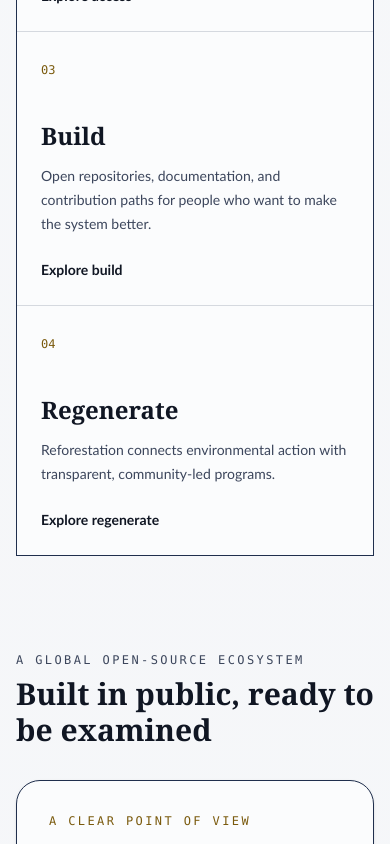
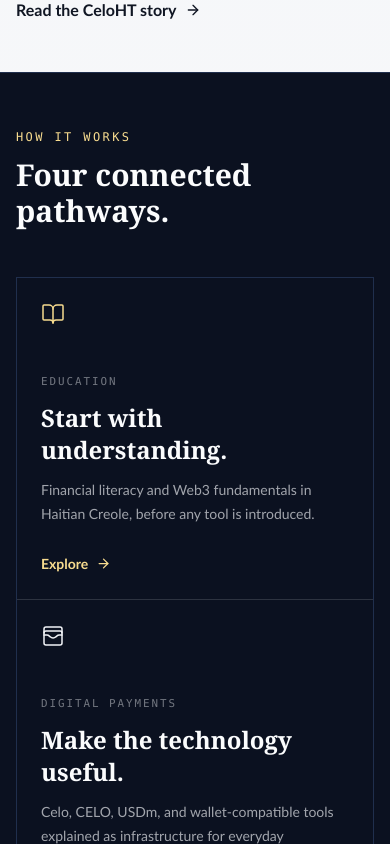
Before and after one commit to Celo-HaiTi/celoht-siteweb, a Next.js app: page / in a window 390 px wide. Shown: the part 1900-2744 px from the top of the page. Built offline with nearby package versions, Linux system fonts and the light colour scheme; no server answers.

Commit message:
Redesign homepage for international presentation

```diff
--- a/src/app/page.tsx
+++ b/src/app/page.tsx
@@ -1,17 +1,20 @@
 import type { Metadata } from "next";
 import Link from "next/link";
+import {
+  ArrowRight,
+  ArrowUpRight,
+  BookOpen,
+  Code2,
+  Globe2,
+  Leaf,
+  UsersRound,
+  WalletCards,
+} from "lucide-react";
+import { CTASection } from "@/components/CTASection";
 import { Hero } from "@/components/Hero";
 import { Section } from "@/components/Section";
-import { PillarCard } from "@/components/PillarCard";
-import { CTASection } from "@/components/CTASection";
-import {
-  SITE_URL,
-  DAPP_URL,
-  GITHUB_ORG_URL,
-  GITHUB_DAPP_URL,
-  GITHUB_FLAGSHIP_URL,
-  GITHUB_WEBSITE_URL,
-} from "@/lib/constants";
+import { StatGrid } from "@/components/StatGrid";
+import { GITHUB_DAPP_URL, GITHUB_FLAGSHIP_URL, GITHUB_ORG_URL, SITE_URL, DAPP_URL } from "@/lib/constants";
 
 export const metadata: Metadata = {
   title: "CeloHT | Open-source Haitian Web3 infrastructure",
@@ -27,9 +30,68 @@ const jsonLd = {
   url: SITE_URL,
   logo: `${SITE_URL}/celoht-logo.png`,
   description:
-    "A community-driven, open-source initiative expanding financial inclusion through education, a community agent network, and reforestation, built on the Celo ecosystem.",
+    "An open-source Haitian Web3 initiative building practical pathways through financial inclusion, education, digital payments, and community action on Celo.",
   sameAs: ["https://twitter.com/CeloHtOfficial", GITHUB_ORG_URL, "https://medium.com/@celoht3"],
 };
+
+const ecosystemPaths = [
+  {
+    icon: BookOpen,
+    label: "Education",
+    title: "Start with understanding.",
+    copy: "Financial literacy and Web3 fundamentals in Haitian Creole, before any tool is introduced.",
+    href: "/education",
+    iconClass: "text-gold-300",
+  },
+  {
+    icon: WalletCards,
+    label: "Digital payments",
+    title: "Make the technology useful.",
+    copy: "Celo, CELO, USDm, and wallet-compatible tools explained as infrastructure for everyday participation.",
+    href: "/technology",
+    iconClass: "text-parchment-100",
+  },
+  {
+    icon: UsersRound,
+    label: "Entrepreneurship",
+    title: "Connect people to opportunity.",
+    copy: "A community agent network creates a human bridge between cash, digital payments, and local economic activity.",
+    href: "/agent-network",
+    iconClass: "text-forest-400",
+  },
+  {
+    icon: Leaf,
+    label: "Community development",
+    title: "Build for the long term.",
+    copy: "Reforestation and environmental education make community development part of the product story.",
+    href: "/reforestation",
+    iconClass: "text-forest-400",
+  },
+];
+
+const projectLinks = [
+  {
+    label: "CeloHT DApp",
+    description: "The interactive product layer for the CeloHT ecosystem.",
+    href: DAPP_URL,
+    external: true,
+  },
+  {
+    label: "Education",
+    description: "Learning resources for financial literacy and Web3 fundamentals.",
+    href: "/education",
+  },
+  {
+    label: "Agent Network",
+    description: "A community-led access layer for digital payments and wallet support.",
+    href: "/agent-network",
+  },
+  {
+    label: "Reforestation",
+    description: "Environmental action connected to transparent community programs.",
+    href: "/reforestation",
+  },
+];
 
 export default function HomePage() {
   return (
@@ -41,207 +103,186 @@ export default function HomePage() {
 
       <Hero />
 
-      <Section
-        eyebrow="The CeloHT ecosystem"
-        title="A practical stack for participation"
-        className="pt-16 sm:pt-20"
-      >
-        <div className="grid gap-px overflow-hidden border border-navy-700/15 bg-navy-700/15 dark:border-parchment-100/10 dark:bg-parchment-100/10 sm:grid-cols-2 lg:grid-cols-4">
-          {[
-            {
-              index: "01",
-              title: "Learn",
-              copy: "Creole-first financial literacy and Web3 education before any tool is introduced.",
-              href: "/education",
-            },
-            {
-              index: "02",
-              title: "Access",
-              copy: "Community agents help bridge everyday users to digital payments and wallet support.",
-              href: "/agent-network",
-            },
-            {
-              index: "03",
-              title: "Build",
-              copy: "Open repositories, documentation, and contribution paths for people who want to make the system better.",
-              href: "/developers",
-            },
-            {
-              index: "04",
-              title: "Regenerate",
-              copy: "Reforestation connects environmental action with transparent, community-led programs.",
-              href: "/reforestation",
-            },
-          ].map((item) => (
+      <Section eyebrow="The CeloHT proposition" title="Technology is only useful when people can enter it">
+        <div className="grid gap-10 lg:grid-cols-[0.8fr_1.2fr] lg:gap-20">
+          <p className="font-display text-3xl leading-tight text-ink dark:text-parchment-50 sm:text-4xl">
+            A Haitian point of view on open financial infrastructure.
+          </p>
+          <div className="max-w-2xl space-y-5 text-base leading-7 text-ink-soft dark:text-parchment-100/70">
+            <p>
+              CeloHT is an open-source initiative built on the Celo ecosystem. It brings together
+              education, digital payments, entrepreneurship, and community development in a way
+              that is practical, public, and grounded in Haiti.
+            </p>
+            <p>
+              The work starts with understanding. From there, people can access tools, participate
+              in a community, and contribute to the systems being built around them.
+            </p>
             <Link
-              key={item.index}
-              href={item.href}
-              className="group bg-parchment-50 p-6 transition-colors hover:bg-gold-500/10 dark:bg-navy-900 dark:hover:bg-navy-800"
+              href="/about"
+              className="group inline-flex items-center gap-2 font-semibold text-ink underline-offset-4 hover:underline dark:text-parchment-50"
             >
-              <span className="font-mono text-xs text-gold-800 dark:text-gold-300">{item.index}</span>
-              <h3 className="mt-10 font-display text-2xl font-semibold">{item.title}</h3>
-              <p className="mt-3 text-sm leading-6 text-ink-soft dark:text-parchment-100/65">{item.copy}</p>
-              <span className="mt-6 inline-flex text-sm font-semibold text-ink underline-offset-4 group-hover:underline dark:text-parchment-100">
-                Explore {item.title.toLowerCase()}
-              </span>
+              Read the CeloHT story
+              <ArrowRight size={16} aria-hidden="true" className="transition-transform group-hover:translate-x-1" />
             </Link>
-          ))}
-        </div>
-      </Section>
-
-      <Section eyebrow="A global open-source ecosystem" title="Built in public, ready to be examined">
-        <div className="grid gap-6 lg:grid-cols-[1.1fr_0.9fr]">
-          <div className="rounded-3xl border border-navy-700/10 bg-parchment-50 p-8 shadow-sm dark:border-parchment-100/10 dark:bg-navy-900">
-            <p className="font-mono text-xs uppercase tracking-[0.2em] text-gold-800 dark:text-gold-300">
-              A clear point of view
-            </p>
-            <p className="mt-4 max-w-2xl text-lg text-ink-soft dark:text-parchment-100/75">
-              CeloHT connects education, community access, and digital tools around a simple
-              principle: useful infrastructure should be understandable, inspectable, and shaped
-              with the people who rely on it.
-            </p>
-            <div className="mt-6 flex flex-wrap gap-3">
-              <Link
-                href={DAPP_URL}
-                target="_blank"
-                rel="noreferrer"
-                className="rounded-full bg-gold-500 px-5 py-2.5 text-sm font-semibold text-navy-950 transition-colors hover:bg-gold-600"
-              >
-                Launch CeloHT DApp
-              </Link>
-              <Link
-                href="/documentation"
-                className="rounded-full border border-navy-700/15 px-5 py-2.5 text-sm font-semibold text-ink transition-colors hover:border-gold-500 hover:bg-gold-500/10 dark:border-parchment-100/20 dark:text-parchment-100"
-              >
-                Explore documentation
-              </Link>
-            </div>
-          </div>
-
-          <div className="rounded-3xl border border-forest-500/20 bg-forest-500/10 p-8 dark:border-forest-400/25">
-            <p className="font-mono text-xs uppercase tracking-[0.2em] text-forest-600 dark:text-forest-300">
-              What is open today
-            </p>
-            <ul className="mt-4 space-y-3 text-sm text-ink-soft dark:text-parchment-100/80">
-              <li>• The flagship repository and product documentation</li>
-              <li>• A public dApp codebase and technical roadmap</li>
-              <li>• Governance, security, and contribution policies</li>
-              <li>• A live website with a direct path to the CeloHT DApp</li>
-            </ul>
           </div>
         </div>
       </Section>
 
-      <Section eyebrow="Three permanent pillars" title="One initiative, three ways to grow">
-        <div className="grid gap-6 sm:grid-cols-3">
-          <PillarCard
-            number="01"
-            title="Education"
-            description="Financial literacy and Web3 fundamentals, taught in Haitian Creole before any tool is introduced."
-            href="/education"
-            accent="gold"
-            icon="📘"
-          />
-          <PillarCard
-            number="02"
-            title="Agent Network"
-            description="Trained community members who handle cash-in, cash-out, and hands-on Valora support."
-            href="/agent-network"
-            accent="navy"
-            icon="🤝"
-          />
-          <PillarCard
-            number="03"
-            title="Reforestation"
-            description="Tree planting tied to verified action and rewarded in USDm  -  growth you can see."
-            href="/reforestation"
-            accent="forest"
-            icon="🌱"
-          />
+      <section className="border-y border-navy-700/10 bg-navy-950 text-parchment-50 dark:border-parchment-100/10">
+        <div className="mx-auto max-w-6xl px-4 py-14 sm:px-6 sm:py-20">
+          <div className="max-w-2xl">
+            <p className="font-mono text-xs uppercase tracking-[0.2em] text-gold-300">How it works</p>
+            <h2 className="mt-3 font-display text-3xl font-semibold sm:text-5xl">
+              Four connected pathways.
+            </h2>
+          </div>
+          <div className="mt-12 grid gap-px overflow-hidden border border-parchment-100/15 bg-parchment-100/15 sm:grid-cols-2 lg:grid-cols-4">
+            {ecosystemPaths.map((item) => {
+              const Icon = item.icon;
+              return (
+                <Link
+                  key={item.label}
+                  href={item.href}
+                  className="group bg-navy-950 p-6 transition-colors hover:bg-navy-800"
+                >
+                  <Icon size={24} strokeWidth={1.5} className={item.iconClass} aria-hidden="true" />
+                  <p className="mt-12 font-mono text-[0.68rem] uppercase tracking-[0.18em] text-parchment-100/45">
+                    {item.label}
+                  </p>
+                  <h3 className="mt-3 font-display text-2xl font-semibold">{item.title}</h3>
+                  <p className="mt-3 text-sm leading-6 text-parchment-100/65">{item.copy}</p>
+                  <span className="mt-7 inline-flex items-center gap-2 text-sm font-semibold text-gold-300">
+                    Explore <ArrowRight size={15} aria-hidden="true" className="transition-transform group-hover:translate-x-1" />
+                  </span>
+                </Link>
+              );
+            })}
+          </div>
+        </div>
+      </section>
+
+      <Section eyebrow="The ecosystem" title="A product story with more than one entry point">
+        <div className="grid gap-12 lg:grid-cols-[1fr_0.7fr] lg:gap-20">
+          <div>
+            <p className="max-w-2xl text-lg leading-8 text-ink-soft dark:text-parchment-100/70">
+              The CeloHT ecosystem is designed as a progression: learn the context, access the
+              tools, build with others, and create community value over time.
+            </p>
+            <div className="mt-10 divide-y divide-navy-700/15 border-y border-navy-700/15 dark:divide-parchment-100/10 dark:border-parchment-100/10">
+              {projectLinks.map((item, index) => {
+                const content = (
+                  <>
+                    <span className="font-mono text-xs text-gold-800 dark:text-gold-300">0{index + 1}</span>
+                    <span className="ml-6 flex-1">
+                      <strong className="block font-display text-xl font-semibold">{item.label}</strong>
+                      <span className="mt-1 block text-sm text-ink-soft dark:text-parchment-100/60">{item.description}</span>
+                    </span>
+                    {item.external ? <ArrowUpRight size={18} aria-hidden="true" /> : <ArrowRight size={18} aria-hidden="true" />}
+                  </>
+                );
+                return item.external ? (
+                  <a key={item.label} href={item.href} target="_blank" rel="noreferrer" className="group flex items-center py-5 transition-colors hover:text-gold-700 dark:hover:text-gold-300">
+                    {content}
+                  </a>
+                ) : (
+                  <Link key={item.label} href={item.href} className="group flex items-center py-5 transition-colors hover:text-gold-700 dark:hover:text-gold-300">
+                    {content}
+                  </Link>
+                );
+              })}
+            </div>
+          </div>
+          <div className="border-l-2 border-gold-500 pl-6 lg:mt-8">
+            <Globe2 size={28} strokeWidth={1.5} className="text-gold-700 dark:text-gold-300" aria-hidden="true" />
+            <h3 className="mt-6 font-display text-3xl font-semibold">Local roots. Global standards.</h3>
+            <p className="mt-4 text-sm leading-6 text-ink-soft dark:text-parchment-100/65">
+              Haitian identity is not a decorative layer. It is the context that shapes what CeloHT
+              chooses to explain, build, and make accessible.
+            </p>
+            <Link href="/community" className="mt-7 inline-flex items-center gap-2 text-sm font-semibold underline-offset-4 hover:underline">
+              Meet the community <ArrowRight size={15} aria-hidden="true" />
+            </Link>
+          </div>
         </div>
       </Section>
 
-      <Section eyebrow="Build with CeloHT" title="Developer resources and contribution paths">
-        <div className="grid gap-4 md:grid-cols-2 xl:grid-cols-4">
-          <a href={GITHUB_FLAGSHIP_URL} target="_blank" rel="noreferrer" className="rounded-2xl border border-navy-700/10 bg-parchment-50 p-5 transition-colors hover:border-gold-500 dark:border-parchment-100/10 dark:bg-navy-900">
-            <h3 className="font-display text-xl font-semibold">Flagship repo</h3>
-            <p className="mt-2 text-sm text-ink-soft dark:text-parchment-100/70">View the main open-source project and its documentation.</p>
-          </a>
-          <a href={GITHUB_DAPP_URL} target="_blank" rel="noreferrer" className="rounded-2xl border border-navy-700/10 bg-parchment-50 p-5 transition-colors hover:border-gold-500 dark:border-parchment-100/10 dark:bg-navy-900">
-            <h3 className="font-display text-xl font-semibold">dApp repository</h3>
-            <p className="mt-2 text-sm text-ink-soft dark:text-parchment-100/70">Explore the app layer and its product roadmap.</p>
-          </a>
-          <a href={GITHUB_WEBSITE_URL} target="_blank" rel="noreferrer" className="rounded-2xl border border-navy-700/10 bg-parchment-50 p-5 transition-colors hover:border-gold-500 dark:border-parchment-100/10 dark:bg-navy-900">
-            <h3 className="font-display text-xl font-semibold">Website repo</h3>
-            <p className="mt-2 text-sm text-ink-soft dark:text-parchment-100/70">See the source of this presentation and contribution workflow.</p>
-          </a>
-          <Link href="/developers" className="rounded-2xl border border-navy-700/10 bg-parchment-50 p-5 transition-colors hover:border-gold-500 dark:border-parchment-100/10 dark:bg-navy-900">
-            <h3 className="font-display text-xl font-semibold">Developer docs</h3>
-            <p className="mt-2 text-sm text-ink-soft dark:text-parchment-100/70">Architecture, contributing, governance, and support guidance.</p>
-          </Link>
+      <section className="border-y border-navy-700/10 bg-gold-500/[0.08] dark:border-parchment-100/10 dark:bg-gold-500/[0.06]">
+        <div className="mx-auto grid max-w-6xl gap-10 px-4 py-14 sm:px-6 lg:grid-cols-[0.8fr_1.2fr] lg:items-center lg:py-20">
+          <div>
+            <p className="font-mono text-xs uppercase tracking-[0.2em] text-gold-800 dark:text-gold-300">Digital payments</p>
+            <h2 className="mt-3 font-display text-3xl font-semibold sm:text-5xl">Clarity before complexity.</h2>
+          </div>
+          <div className="max-w-2xl text-base leading-7 text-ink-soft dark:text-parchment-100/70">
+            <p>
+              CeloHT teaches the relationship between the Celo network, CELO, USDm, and wallet
+              tools such as Valora without presenting any of them as CeloHT-owned products.
+            </p>
+            <p className="mt-5">
+              That distinction matters. People deserve to understand the infrastructure they use,
+              the risks they carry, and the choices available to them.
+            </p>
+            <Link href="/technology" className="mt-7 inline-flex items-center gap-2 font-semibold text-ink underline-offset-4 hover:underline dark:text-parchment-50">
+              Explore the technology <ArrowRight size={16} aria-hidden="true" />
+            </Link>
+          </div>
+        </div>
+      </section>
+
+      <Section eyebrow="Impact, honestly reported" title="Progress you can inspect">
+        <div className="grid gap-10 lg:grid-cols-[0.8fr_1.2fr] lg:items-end">
+          <p className="max-w-md text-base leading-7 text-ink-soft dark:text-parchment-100/70">
+            CeloHT publishes what is known, distinguishes plans from results, and leaves room for
+            the evidence to catch up with the ambition.
+          </p>
+          <StatGrid
+            stats={[
+              { value: "Phase 1", label: "Current roadmap phase" },
+              { value: "Léogâne", label: "Pilot region" },
+              { value: "Creole-first", label: "Curriculum language" },
+              { value: "3", label: "Permanent pillars" },
+            ]}
+          />
+        </div>
+        <div className="mt-8 flex flex-wrap gap-x-6 gap-y-3 text-sm text-ink-soft dark:text-parchment-100/60">
+          <span>Measured: education</span>
+          <span>Measured: agent network</span>
+          <span>Measured: reforestation</span>
+          <Link href="/impact" className="font-semibold underline-offset-4 hover:underline">See the impact framework →</Link>
         </div>
       </Section>
 
-      <Section eyebrow="For partners, builders, and institutions" title="Start with the evidence">
-        <div className="grid gap-px overflow-hidden border border-navy-700/15 bg-navy-700/15 dark:border-parchment-100/10 dark:bg-parchment-100/10 md:grid-cols-3">
-          {[
-            {
-              title: "Read the thesis",
-              copy: "Understand the mission, the community context, and the product direction before you engage.",
-              href: "/documentation",
-              label: "Open documentation",
-            },
-            {
-              title: "Inspect the build",
-              copy: "Review the repositories, architecture, roadmap, and contribution standards in the open.",
-              href: GITHUB_FLAGSHIP_URL,
-              label: "View GitHub",
-              external: true,
-            },
-            {
-              title: "Use the product",
-              copy: "Go directly to the CeloHT DApp and experience the product layer for yourself.",
-              href: DAPP_URL,
-              label: "Launch DApp",
-              external: true,
-            },
-          ].map((item) => (
-            item.external ? (
-              <a
-                key={item.title}
-                href={item.href}
-                target="_blank"
-                rel="noreferrer"
-                className="group bg-parchment-50 p-6 transition-colors hover:bg-gold-500/10 dark:bg-navy-900 dark:hover:bg-navy-800"
-              >
-                <h3 className="font-display text-2xl font-semibold">{item.title}</h3>
-                <p className="mt-3 text-sm leading-6 text-ink-soft dark:text-parchment-100/65">{item.copy}</p>
-                <span className="mt-8 inline-flex text-sm font-semibold underline-offset-4 group-hover:underline dark:text-parchment-100">
-                  {item.label} <span aria-hidden="true" className="ml-2">↗</span>
-                </span>
+      <section className="border-y border-navy-700/10 bg-navy-950 text-parchment-50 dark:border-parchment-100/10">
+        <div className="mx-auto grid max-w-6xl gap-12 px-4 py-14 sm:px-6 lg:grid-cols-[1fr_1fr] lg:items-center lg:py-20">
+          <div>
+            <p className="inline-flex items-center gap-2 font-mono text-xs uppercase tracking-[0.2em] text-gold-300">
+              <Code2 size={15} aria-hidden="true" /> Built in public
+            </p>
+            <h2 className="mt-4 max-w-xl font-display text-3xl font-semibold sm:text-5xl">The work is the proof.</h2>
+          </div>
+          <div>
+            <p className="max-w-xl text-base leading-7 text-parchment-100/70">
+              Read the canonical documentation, inspect the flagship repository, or open the DApp
+              code. CeloHT is designed to be evaluated by the people who use it and the people who
+              want to build alongside it.
+            </p>
+            <div className="mt-8 flex flex-wrap gap-3">
+              <a href={GITHUB_FLAGSHIP_URL} target="_blank" rel="noreferrer" className="inline-flex items-center gap-2 rounded-full bg-gold-500 px-5 py-3 text-sm font-semibold text-navy-950 transition-colors hover:bg-gold-300">
+                View the flagship repository <ArrowUpRight size={16} aria-hidden="true" />
               </a>
-            ) : (
-              <Link
-                key={item.title}
-                href={item.href}
-                className="group bg-parchment-50 p-6 transition-colors hover:bg-gold-500/10 dark:bg-navy-900 dark:hover:bg-navy-800"
-              >
-                <h3 className="font-display text-2xl font-semibold">{item.title}</h3>
-                <p className="mt-3 text-sm leading-6 text-ink-soft dark:text-parchment-100/65">{item.copy}</p>
-                <span className="mt-8 inline-flex text-sm font-semibold underline-offset-4 group-hover:underline dark:text-parchment-100">
-                  {item.label} <span aria-hidden="true" className="ml-2">→</span>
-                </span>
-              </Link>
-            )
-          ))}
+              <a href={GITHUB_DAPP_URL} target="_blank" rel="noreferrer" className="inline-flex items-center gap-2 rounded-full border border-parchment-100/25 px-5 py-3 text-sm font-semibold transition-colors hover:bg-parchment-100/10">
+                Inspect the DApp code <ArrowUpRight size={16} aria-hidden="true" />
+              </a>
+            </div>
+          </div>
         </div>
-      </Section>
+      </section>
 
       <CTASection
-        title="Start with the product"
-        description="Explore the CeloHT dApp, then follow the documentation and community pathways that make the ecosystem understandable and useful."
+        title="There is a place to begin."
+        description="Learn the context, explore the product, and follow the work as CeloHT builds in public from Haiti toward a wider digital economy."
         primary={{ label: "Launch CeloHT DApp", href: DAPP_URL }}
-        secondary={{ label: "Explore the community", href: "/community" }}
+        secondary={{ label: "Explore CeloHT", href: "/about" }}
         external
       />
     </>
```
Also changed, not shown: src/components/Header.tsx (+23 -2 lines).
